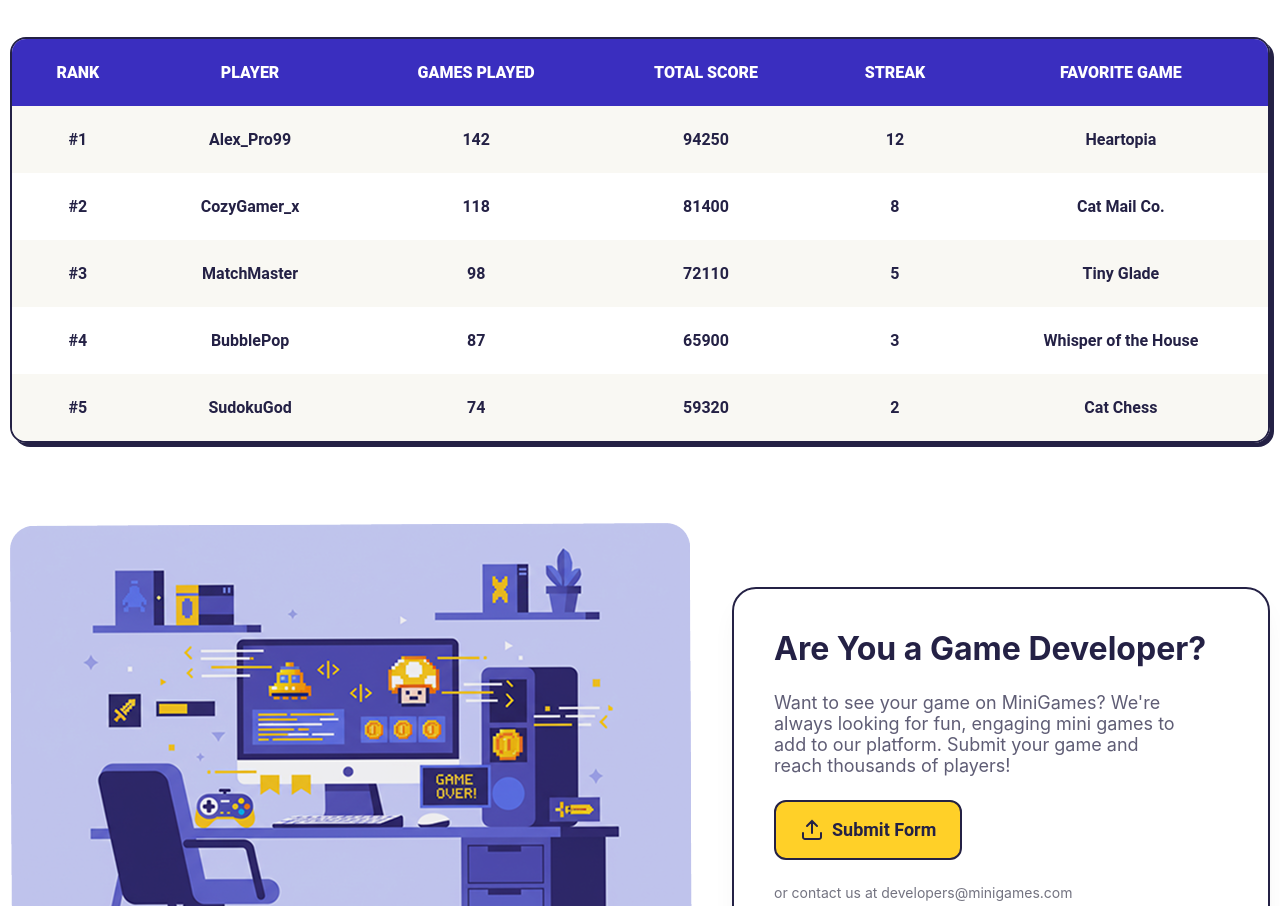
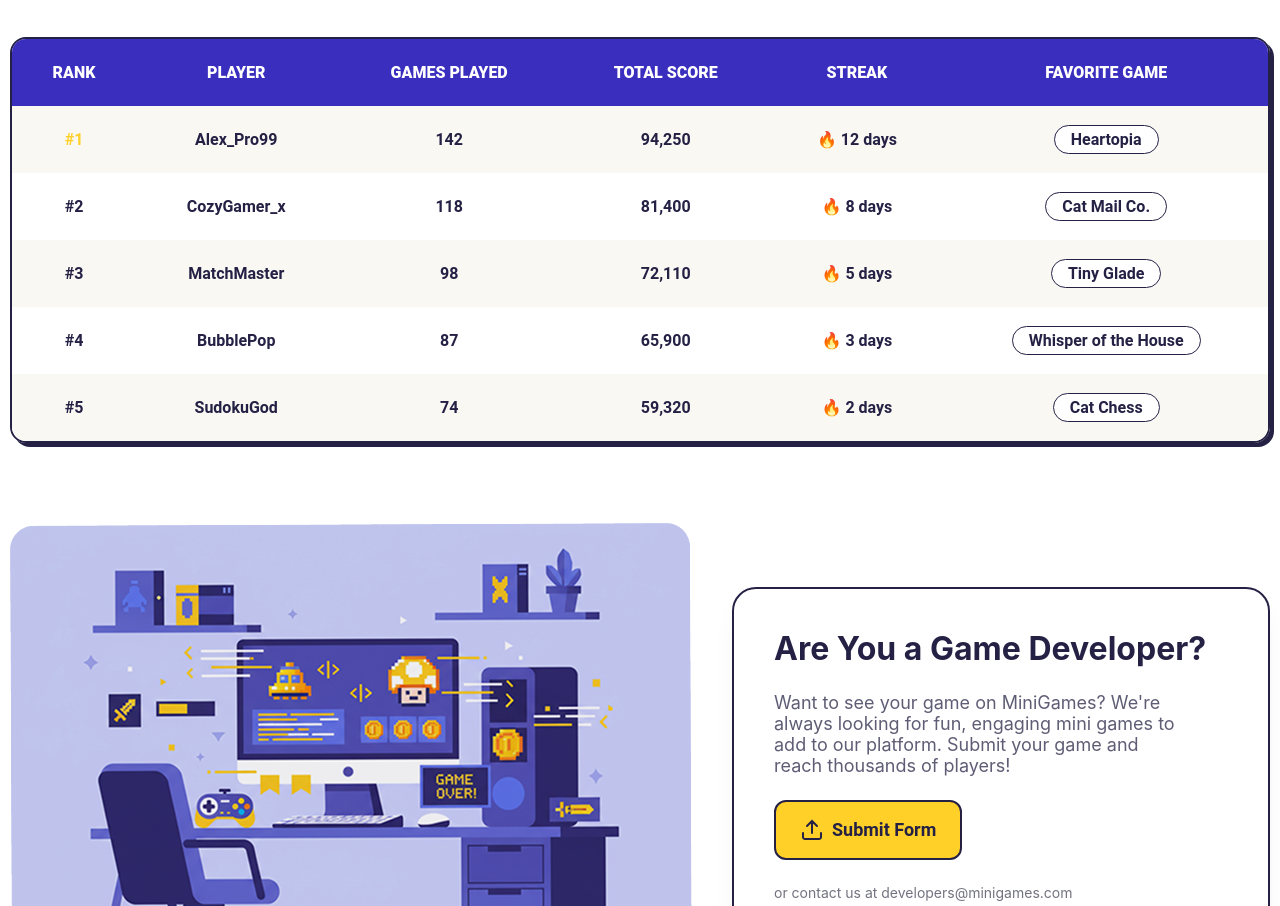
Before and after one commit to nkomiljon/MiniGames, a website built with Vite: page index.html in a window 1280 px wide. Shown: the part 1356-2262 px from the top of the page. Built offline with nearby package versions, Linux system fonts and the light colour scheme.

Commit message:
feat: enhance leaderboard table with dynamic cell functions and styling

```diff
--- a/src/components/leaderboard/leaderboard.scss
+++ b/src/components/leaderboard/leaderboard.scss
@@ -50,8 +50,19 @@
       color: $on-primary;
     }
 
+    & > tr > td.yellow {
+      color: $primary;
+    }
+
     & > tr:nth-child(odd) {
       background-color: $bg;
     }
   }
 }
+
+.chips {
+  padding: $size-05 $size-2;
+  background-color: $white;
+  border: 1.5px solid $on-primary;
+  border-radius: 20px;
+}
--- a/src/components/leaderboard/leaderboard.ts
+++ b/src/components/leaderboard/leaderboard.ts
@@ -126,18 +126,57 @@ function TableBody(): HTMLElement {
 function TableRow(player: Player): HTMLElement {
   const tr = document.createElement('tr');
   tr.className = 'tr';
-  tr.appendChild(TableCell(`#${player.rank}`));
-  tr.appendChild(TableCell(player.name));
-  tr.appendChild(TableCell(String(player.gamesPlayed)));
-  tr.appendChild(TableCell(String(player.totalScore)));
-  tr.appendChild(TableCell(String(player.streakDays)));
-  tr.appendChild(TableCell(player.favoriteGame));
+  tr.appendChild(rankCell(player.rank));
+  tr.appendChild(playerNameCell(player.name));
+  tr.appendChild(gamesCountCell(player.gamesPlayed));
+  tr.appendChild(totalScoreCell(player.totalScore));
+  tr.appendChild(streakDaysCell(player.streakDays));
+  tr.appendChild(favoriteGameCell(player.favoriteGame));
 
   return tr;
 }
 
-function TableCell(value: string): HTMLElement {
+function rankCell(rank: number) {
   const td = document.createElement('td');
-  td.textContent = value;
+  td.textContent = `#${rank}`;
+  if (rank === 1) td.classList.add('yellow');
   return td;
 }
+
+function playerNameCell(name: string) {
+  const td = document.createElement('td');
+  const playerIcon = document.createElement('span');
+  playerIcon.className = '';
+  playerIcon.textContent = name;
+  td.appendChild(playerIcon);
+  return td;
+}
+
+function gamesCountCell(count: number) {
+  const td = document.createElement('td');
+  td.textContent = `${count}`;
+  return td;
+}
+
+function totalScoreCell(score: number) {
+  const td = document.createElement('td');
+  td.textContent = score.toLocaleString();
+  return td;
+}
+
+function streakDaysCell(streak: number) {
+  const td = document.createElement('td');
+  td.textContent = `🔥 ${streak} days`;
+  return td;
+}
+
+function favoriteGameCell(value: string): HTMLElement {
+  const td = document.createElement('td');
+
+  const chips = document.createElement('span');
+  chips.className = 'chips';
+  chips.textContent = value;
+
+  td.appendChild(chips);
+  return td;
+}
```
